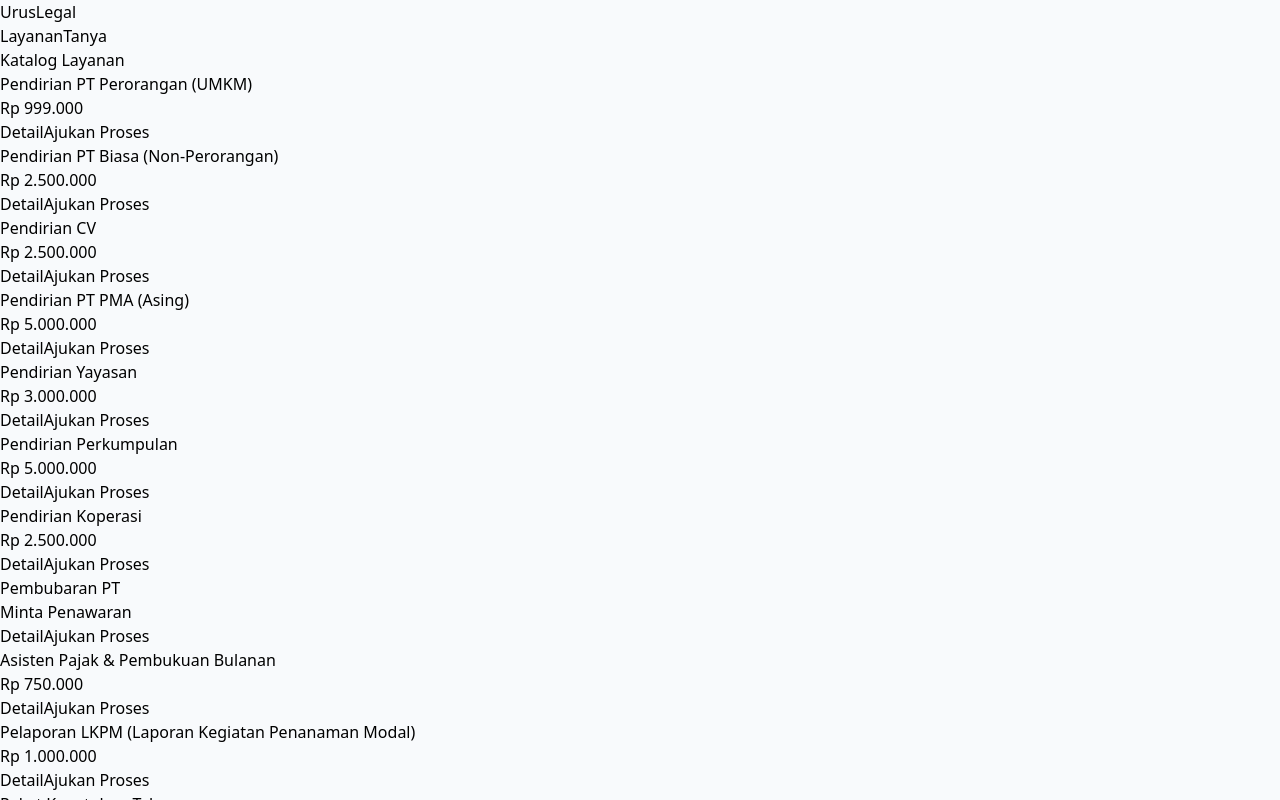
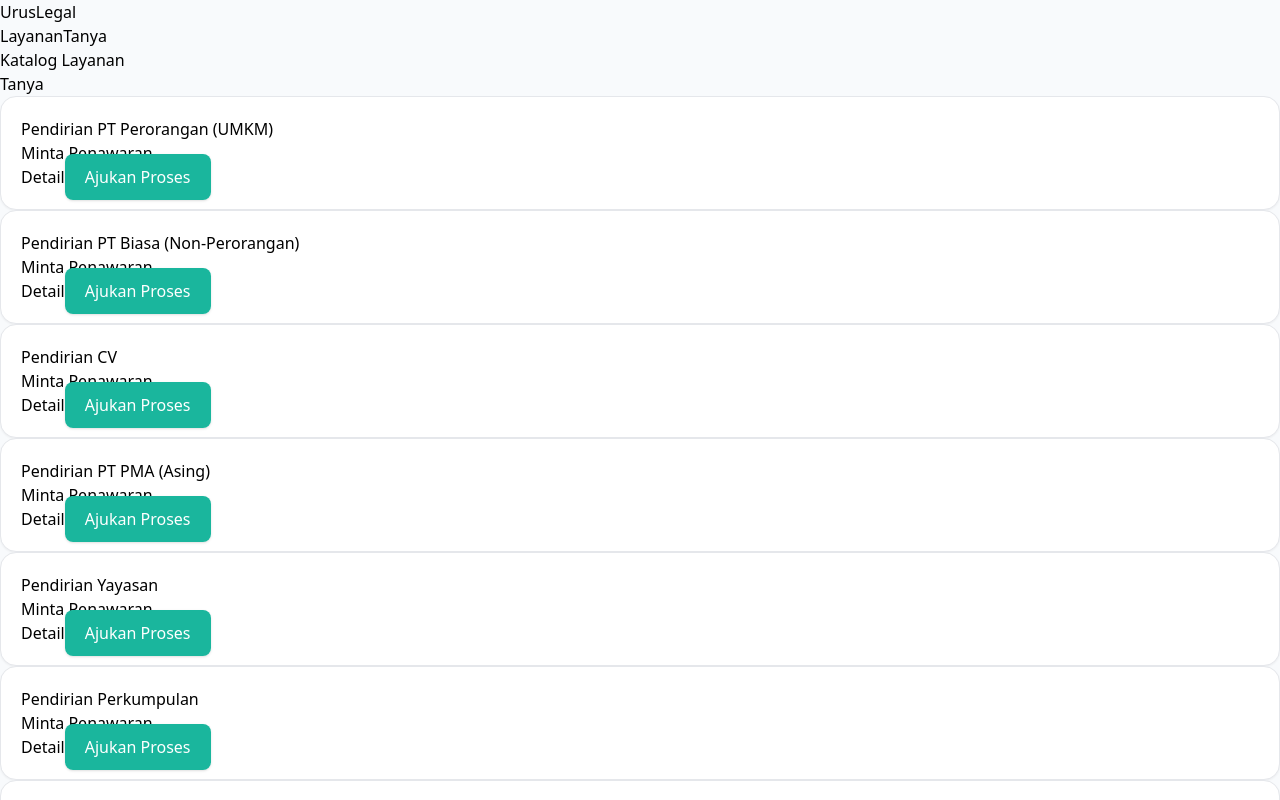
Before and after one commit to Krisdiono/layanan.uruslegal, a Next.js app: page / in a window 1280 px wide. Shown: the top 800 px of the page. Built offline with nearby package versions, Linux system fonts and the light colour scheme.

Commit message:
Update page.tsx

```diff
--- a/src/app/page.tsx
+++ b/src/app/page.tsx
@@ -1,49 +1,40 @@
+// /src/app/page.tsx
 import Link from "next/link";
-import { listCatalog } from "@/lib/catalog";
-import { getPrice, computeFinal } from "@/lib/prices";
-
-const idr = (n: number) =>
-  new Intl.NumberFormat("id-ID", { style: "currency", currency: "IDR", maximumFractionDigits: 0 }).format(n);
+import { listLayanan } from "@/lib/solusi";
+import { toIDR } from "@/lib/format";
 
 export const revalidate = 300;
 
-export default async function Page() {
-  const items = listCatalog();
+export default async function Home() {
+  const items = await listLayanan();
 
   return (
     <main className="max-w-6xl mx-auto p-6">
-      <h1 className="text-2xl font-semibold mb-6">Katalog Layanan</h1>
-      <div className="grid sm:grid-cols-2 lg:grid-cols-3 gap-5">
+      <header className="flex items-center justify-between mb-6">
+        <h1 className="text-2xl font-semibold">Katalog Layanan</h1>
+        <nav className="text-sm">
+          <Link href="https://wa.me/6281142677700" className="hover:underline">Tanya</Link>
+        </nav>
+      </header>
+
+      <section className="grid gap-5 sm:grid-cols-2 lg:grid-cols-3">
         {items.map((s) => {
-          const row = getPrice(s.slug);
-          const calc = computeFinal(row);
+          const harga = toIDR(s.price ?? null);
           return (
-            <article key={s.slug} className="rounded-2xl border p-5 hover:shadow-md transition">
-              <h2 className="font-medium">{s.title}</h2>
+            <article key={s.slug} className="card">
+              <h2 className="font-medium text-lg">{s.title}</h2>
+              <div className="mt-1 text-emerald-700 font-semibold">
+                {harga ? <>Rp {harga}</> : <span className="text-slate-500">Minta Penawaran</span>}
+              </div>
+              <p className="text-sm text-slate-600 mt-2 line-clamp-3">{s.summary}</p>
 
-              {/* Harga */}
-              <div className="mt-1 min-h-[24px]">
-                {calc.rfq ? (
-                  <span className="text-slate-600 text-sm">Minta Penawaran</span>
-                ) : calc.discount > 0 ? (
-                  <div className="flex items-baseline gap-2">
-                    <span className="text-emerald-700 font-semibold">{idr(calc.final)}</span>
-                    <span className="text-sm text-gray-500 line-through">{idr(calc.base)}</span>
-                  </div>
-                ) : (
-                  <span className="text-emerald-700 font-semibold">{idr(calc.base)}</span>
-                )}
-              </div>
-
-              {s.summary && <p className="text-sm text-gray-600 line-clamp-3 mt-2">{s.summary}</p>}
-
-              <div className="mt-4 flex gap-2">
-                <Link href={`/layanan/${s.slug}`} className="rounded-lg border px-3 py-1.5 text-sm hover:bg-gray-50">
+              <div className="flex gap-2 mt-4">
+                <Link href={`/layanan/${s.slug}`} className="px-3 py-2 rounded-xl border text-sm">
                   Detail
                 </Link>
                 <Link
-                  href={`/layanan/${s.slug}#bayar`}
-                  className="rounded-lg bg-emerald-600 px-3 py-1.5 text-sm text-white hover:bg-emerald-700"
+                  href={`/layanan/${s.slug}#ajukan`}
+                  className="btn-brand text-sm"
                 >
                   Ajukan Proses
                 </Link>
@@ -51,7 +42,7 @@
             </article>
           );
         })}
-      </div>
+      </section>
     </main>
   );
 }
```
